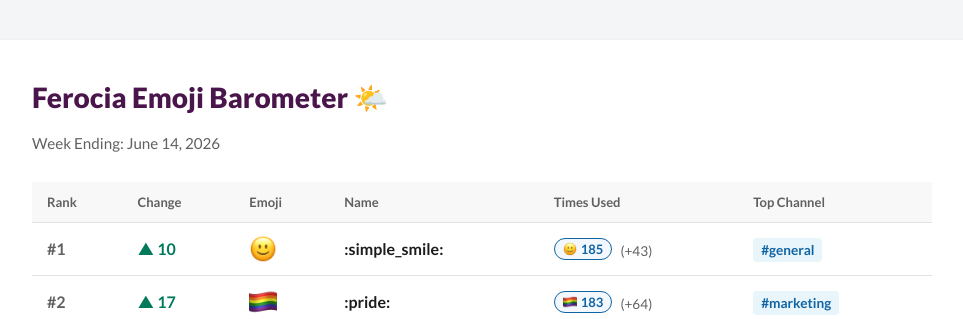
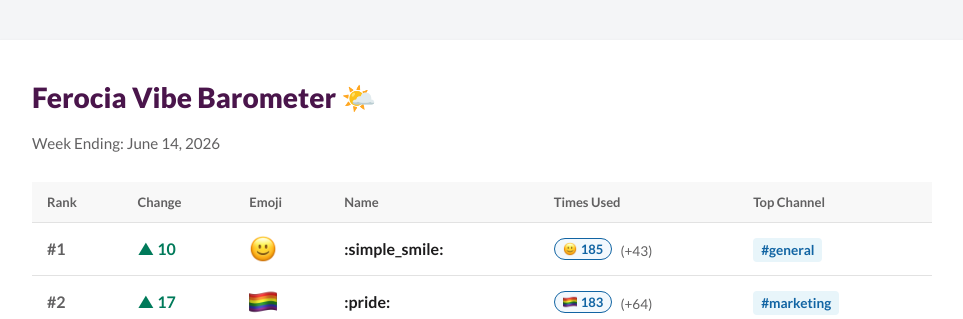
Before and after one commit to tcn33/slack-barometer, a Flask app: page / in a window 1280 px wide. Shown: the top 319 px of the page, without its empty margins (158-1121 px from the left). Run offline with Flask 3, Linux system fonts and the light colour scheme; data comes from the database, SQL or seed files in the repository.

Commit message:
Wrong name

```diff
--- a/templates/index.html
+++ b/templates/index.html
@@ -3,7 +3,7 @@
 <head>
     <meta charset="UTF-8">
     <meta name="viewport" content="width=device-width, initial-scale=1.0">
-    <title>Ferocia Emoji Barometer</title>
+    <title>Ferocia Vibe Barometer</title>
     <!-- Add Google Fonts Link for Lato -->
     <link href="https://fonts.googleapis.com/css2?family=Lato:wght@400;700;900&display=swap" rel="stylesheet">
     <style>
@@ -107,7 +107,7 @@
 <body>
 
     <div class="container">
-        <h1>Ferocia Emoji Barometer 🌤️</h1>
+        <h1>Ferocia Vibe Barometer 🌤️</h1>
         <div class="date-subtext">Week Ending: {{ week_ending }}</div>
 
         <table>
```
